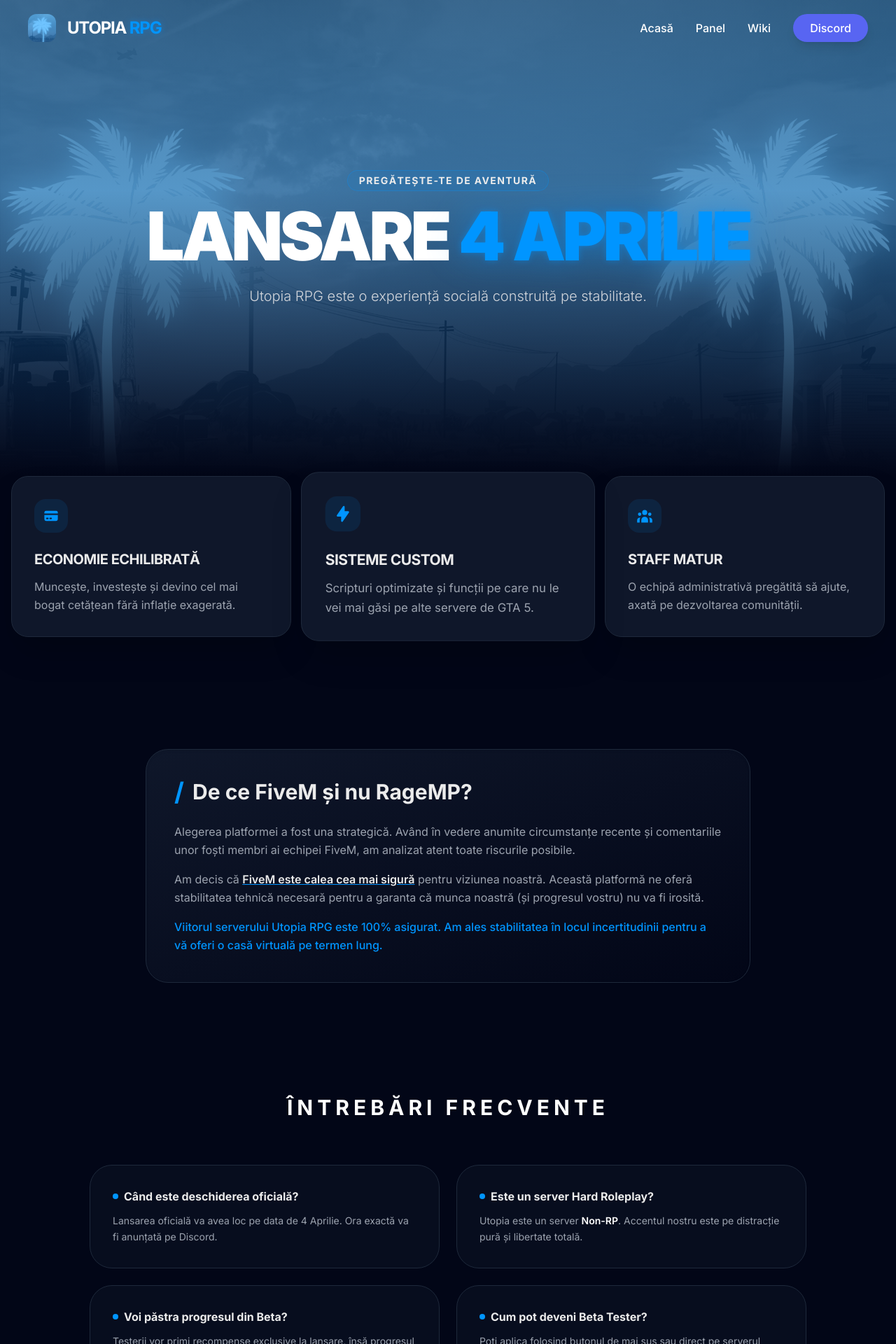
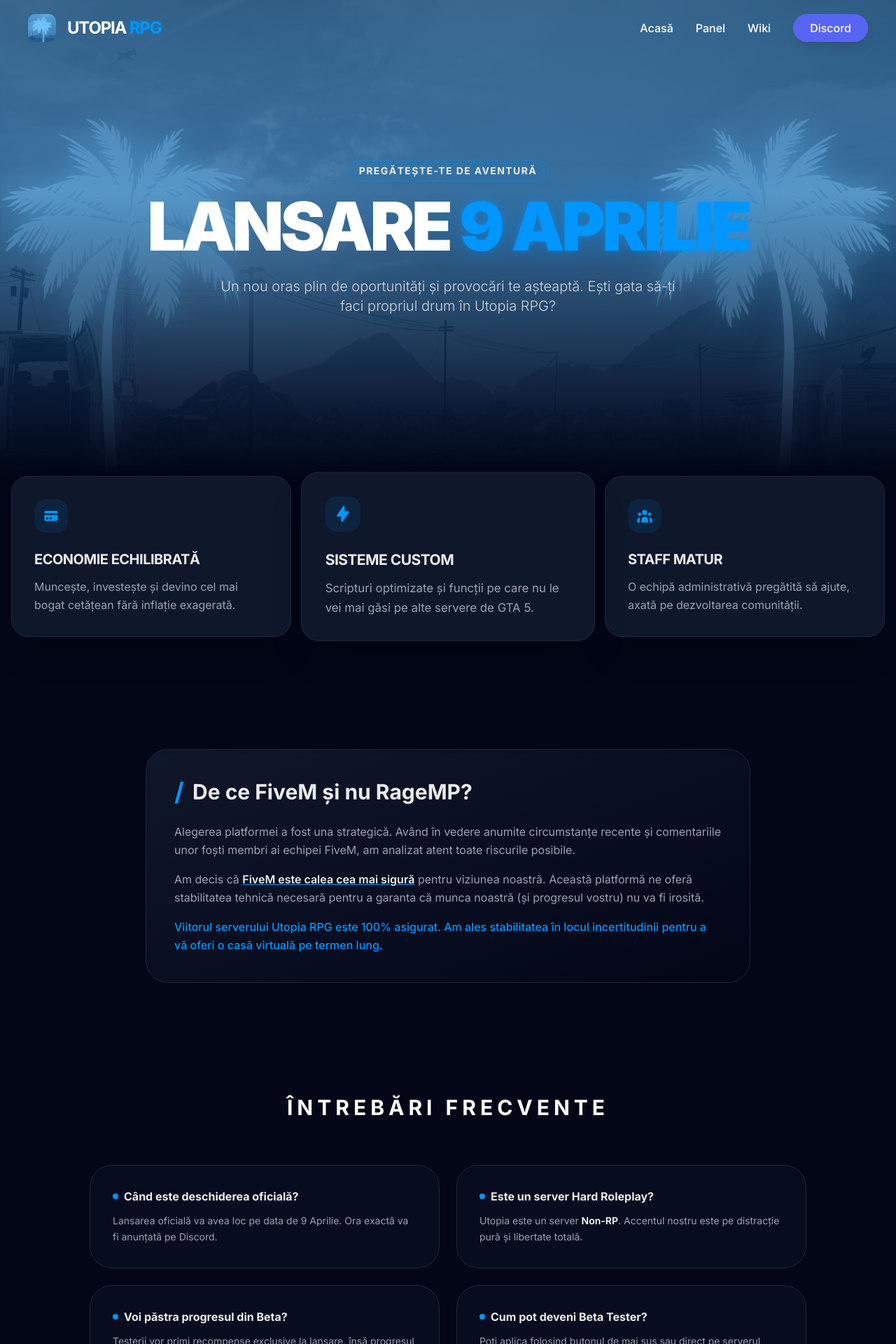
Before and after one commit to nvstre/utopia-site, an Angular app: page / in a window 1280 px wide. Shown: the top 1920 px of the page at 70% size. Built offline with nearby package versions, Linux system fonts and the light colour scheme.

Commit message:
chore: update launch date in meta tags to April 9

```diff
--- a/src/app/pages/home/home.component.html
+++ b/src/app/pages/home/home.component.html
@@ -4,14 +4,14 @@
 
   <div class="container mx-auto flex justify-between items-center px-4">
     <div class="flex items-center gap-4 group cursor-pointer">
-      <img src="images/logo_utopia.png" alt="Logo" class="h-10 w-10 object-contain rounded-xl transition-transform group-hover:scale-110">
+      <img src="images/logo_utopia.png" alt="Logo" class="h-10 w-10 object-contain rounded-[0.65rem] transition-transform group-hover:scale-110">
       <span class="text-2xl font-bold text-white tracking-tighter">UTOPIA <span class="text-gta-blue-500">RPG</span></span>
     </div>
 
     <nav class="hidden md:flex items-center gap-8 text-white font-medium">
       <a routerLink="/" class="hover:text-gta-blue-400 transition-colors">Acasă</a>
-      <a href="#" class="hover:text-gta-blue-400 transition-colors">Panel</a>
-      <a href="#" class="hover:text-gta-blue-400 transition-colors">Wiki</a>
+      <a href="https://panel.utopiarpg.ro/" target="_blank" class="hover:text-gta-blue-400 transition-colors">Panel</a>
+      <a href="https://wiki.utopiarpg.ro/" target="_blank" class="hover:text-gta-blue-400 transition-colors">Wiki</a>
       <a routerLink="discord" class="bg-[#5865F2] hover:bg-[#4752C4] px-6 py-2 rounded-full text-white transition-all shadow-lg active:scale-95">
         Discord
       </a>
@@ -61,10 +61,10 @@
         Pregătește-te de aventură
       </div>
       <h1 class="text-6xl md:text-8xl font-black mb-6 uppercase tracking-tighter text-white">
-        Lansare <span class="text-gta-blue-500 drop-shadow-[0_0_25px_rgba(0,149,255,0.4)]">4 Aprilie</span>
+        Lansare <span class="text-gta-blue-500 drop-shadow-[0_0_25px_rgba(0,149,255,0.4)]">9 Aprilie</span>
       </h1>
       <p class="max-w-2xl mx-auto text-gray-300 text-lg md:text-xl font-light">
-        Utopia RPG este o experiență socială construită pe stabilitate.
+        Un nou oras plin de oportunități și provocări te așteaptă. Ești gata să-ți faci propriul drum în Utopia RPG?
       </p>
     </div>
   </section>
@@ -127,7 +127,7 @@
           <span class="w-2 h-2 bg-gta-blue-500 rounded-full"></span>
           Când este deschiderea oficială?
         </h4>
-        <p class="text-gray-400 text-sm leading-relaxed">Lansarea oficială va avea loc pe data de 4 Aprilie. Ora exactă va fi anunțată pe Discord.</p>
+        <p class="text-gray-400 text-sm leading-relaxed">Lansarea oficială va avea loc pe data de 9 Aprilie. Ora exactă va fi anunțată pe Discord.</p>
       </div>
 
       <div class="bg-slate-900/40 p-8 rounded-[2rem] border border-slate-800 hover:border-gta-blue-500/30 transition-all">
--- a/src/index.html
+++ b/src/index.html
@@ -2,13 +2,13 @@
 <html lang="ro">
 <head>
   <meta charset="utf-8">
-  <title>UTOPIA RPG - Server GTA 5 Non-RP | Lansare 4 Aprilie</title>
+  <title>UTOPIA RPG - Server GTA 5 Non-RP | Lansare 9 Aprilie</title>
   <base href="/">
   <meta name="viewport" content="width=device-width, initial-scale=1">
   <link rel="icon" type="image/x-icon" href="favicon.ico">
 
   <meta name="title" content="UTOPIA RPG - Server GTA 5 Non-RP">
-  <meta name="description" content="Alătură-te Utopia RPG pe FiveM! Un server de GTA 5 Non-RP cu economie echilibrată, sisteme custom și distracție garantată. Lansare oficială: 4 Aprilie.">
+  <meta name="description" content="Alătură-te Utopia RPG pe FiveM! Un server de GTA 5 Non-RP cu economie echilibrată, sisteme custom și distracție garantată. Lansare oficială: 9 Aprilie.">
   <meta name="keywords" content="gta 5, server gta 5, utopia rpg, fivem romania, server non-rp, gta 5 roleplay romania, jocuri online">
   <meta name="author" content="Utopia Team">
 
@@ -16,7 +16,7 @@
   <meta property="og:url" content="https://utopiarpg.ro/"> <meta property="og:title" content="UTOPIA RPG - Libertate Totală pe GTA 5">
   <meta property="og:description" content="Sătul de reguli stricte? Vino pe Utopia RPG. Server Non-RP, sisteme unice și comunitate unită.">
   <meta property="og:image" content="images/utopia_bg_seo.png"> <meta property="twitter:card" content="summary_large_image">
-  <meta property="twitter:title" content="UTOPIA RPG - Lansare 4 Aprilie">
+  <meta property="twitter:title" content="UTOPIA RPG - Lansare 9 Aprilie">
   <meta property="twitter:description" content="Cel mai nou server de GTA 5 din România. Aplică acum pentru Beta!">
   <meta property="twitter:image" content="images/utopia_bg_seo.png">
 
```
